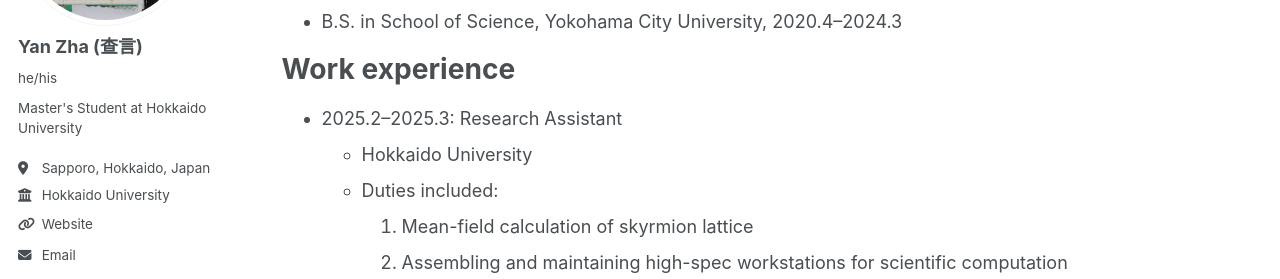
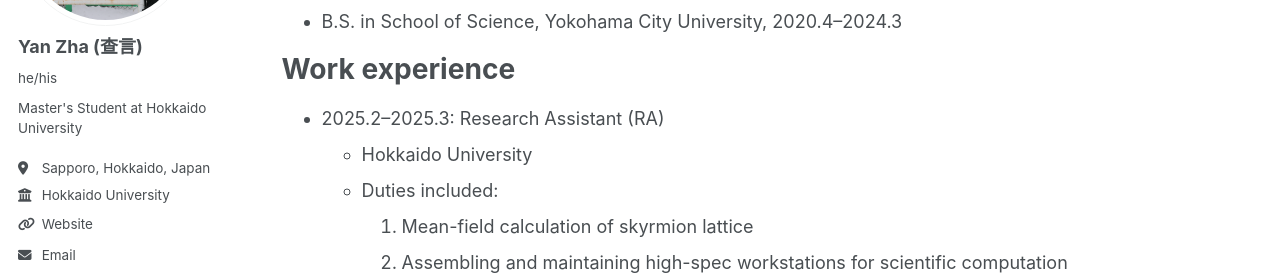
Before and after one commit to yzhacn/yzhacn.github.io, a Jekyll site: the page built from _pages/cv.md, in a window 1280 px wide and 900 px high. Shown: the part 255-534 px from the top of the window. Built offline with Jekyll 4.4.1, drawn with Linux system fonts in a browser that asks for light colours; some web fonts are replaced.

Commit message:
Update cv.md

```diff
--- a/_pages/cv.md
+++ b/_pages/cv.md
@@ -16,7 +16,7 @@
 
 Work experience
 ======
-* 2025.2--2025.3: Research Assistant
+* 2025.2--2025.3: Research Assistant (RA)
   * Hokkaido University
   * Duties included:
     1. Mean-field calculation of skyrmion lattice
```
